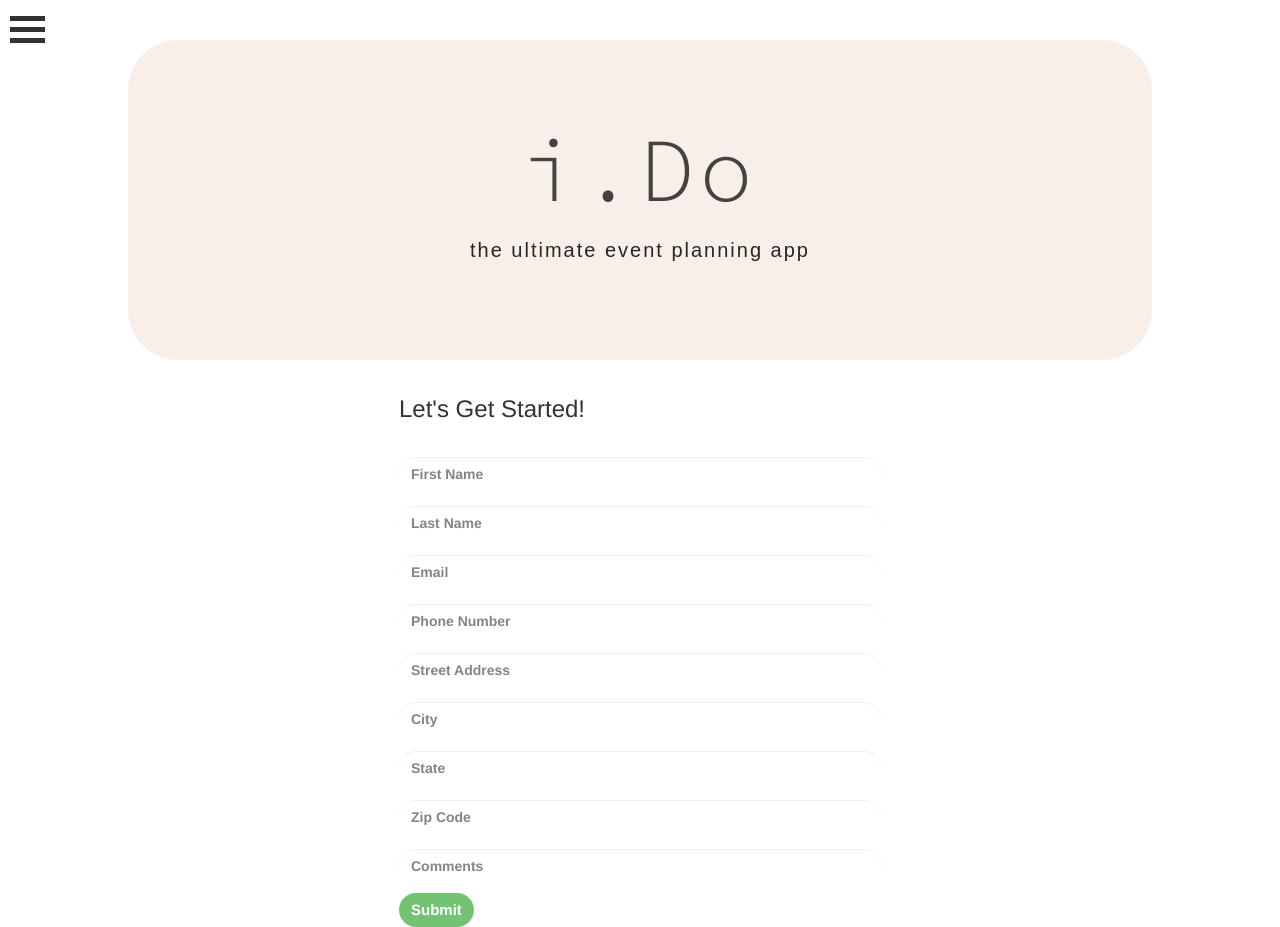
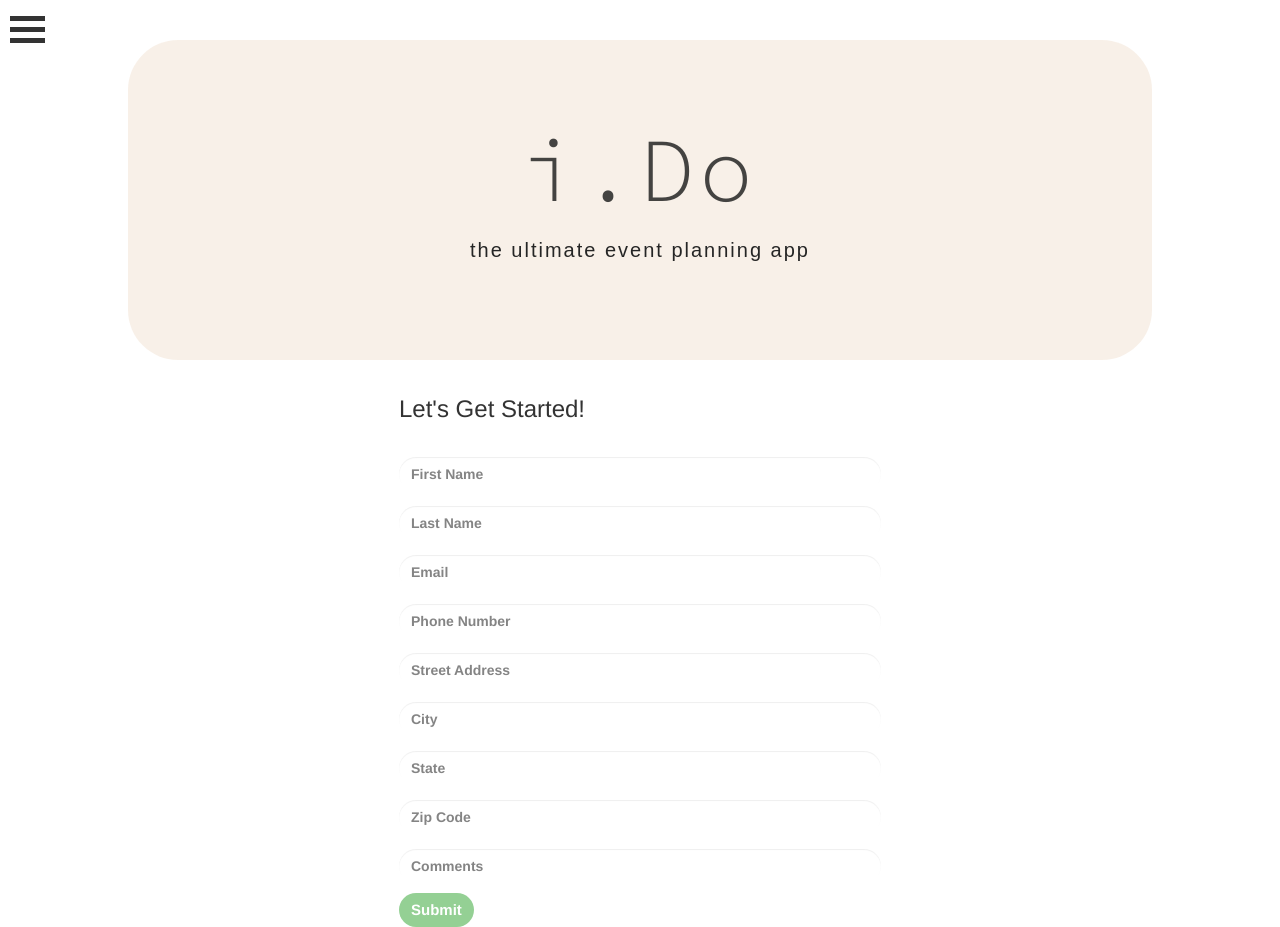
Before and after one commit to sallan306/I.Do, a React (Create React App) app in the folder client/: page /event/1 in a window 1280 px wide. Built offline with nearby package versions, Linux system fonts and the light colour scheme; a web font is replaced by a local one.

Commit message:
fixed guestForm input validation

```diff
--- a/client/src/components/GuestForm/index.js
+++ b/client/src/components/GuestForm/index.js
@@ -81,7 +81,7 @@ function GuestForm (props) {
             />
             <Button
                 id="guestInfoFormButton"
-                disabled={props.state.firstName && props.state.email}
+                disabled={!(props.firstName && props.email)}
                 onClick={props.handleFormSubmit}
                 secondary={props.secondary}
                 font={props.font}
```
